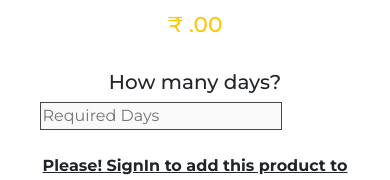
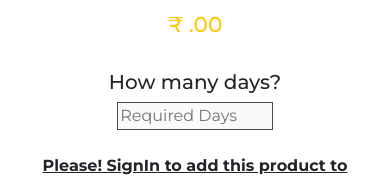
Before and after one commit to vinayagamoorthyc/PowerToolsRental, a React (Create React App) app: page /ProductPage/1 in a window 390 px wide. Shown: the part 167-347 px from the top of the page. Built offline with nearby package versions, Linux system fonts and the light colour scheme; no server answers.

Commit message:
"Style changes"

```diff
--- a/src/otherPages/ProductPage.css
+++ b/src/otherPages/ProductPage.css
@@ -86,12 +86,20 @@
     font-family: Montserrat, sans-serif;
   }
 
+  .day_input{
+    display: flex;
+    flex-direction: column;
+  }
+
   @media (max-width:988px) {
     .pro_details_view{
       width: 90%;
       padding: 20px;
       align-items: center;
       text-align: center;
+    }
+    .day_input{
+      align-items: center;
     }
   }
 
--- a/src/otherPages/ProductPage.jsx
+++ b/src/otherPages/ProductPage.jsx
@@ -96,10 +96,10 @@ export default function ProductPage() {
             </div>
             &nbsp;
             <form onSubmit={InsertCart}>
-            <div style={{display:"flex", flexDirection:"column"}}>
+            <div className='day_input'>
               <h5>How many days?</h5>
               <input type="number" required={true} placeholder='Required Days' onChange={(e)=>setDays(e.target.value)}
-              style={{border:"1.9px solid rgba(0, 0, 0, 0.707)", width:"78%"}}
+              style={{border:"1.9px solid rgba(0, 0, 0, 0.707)", width:"50%"}}
               disabled={hide}
               />
             </div>
```
